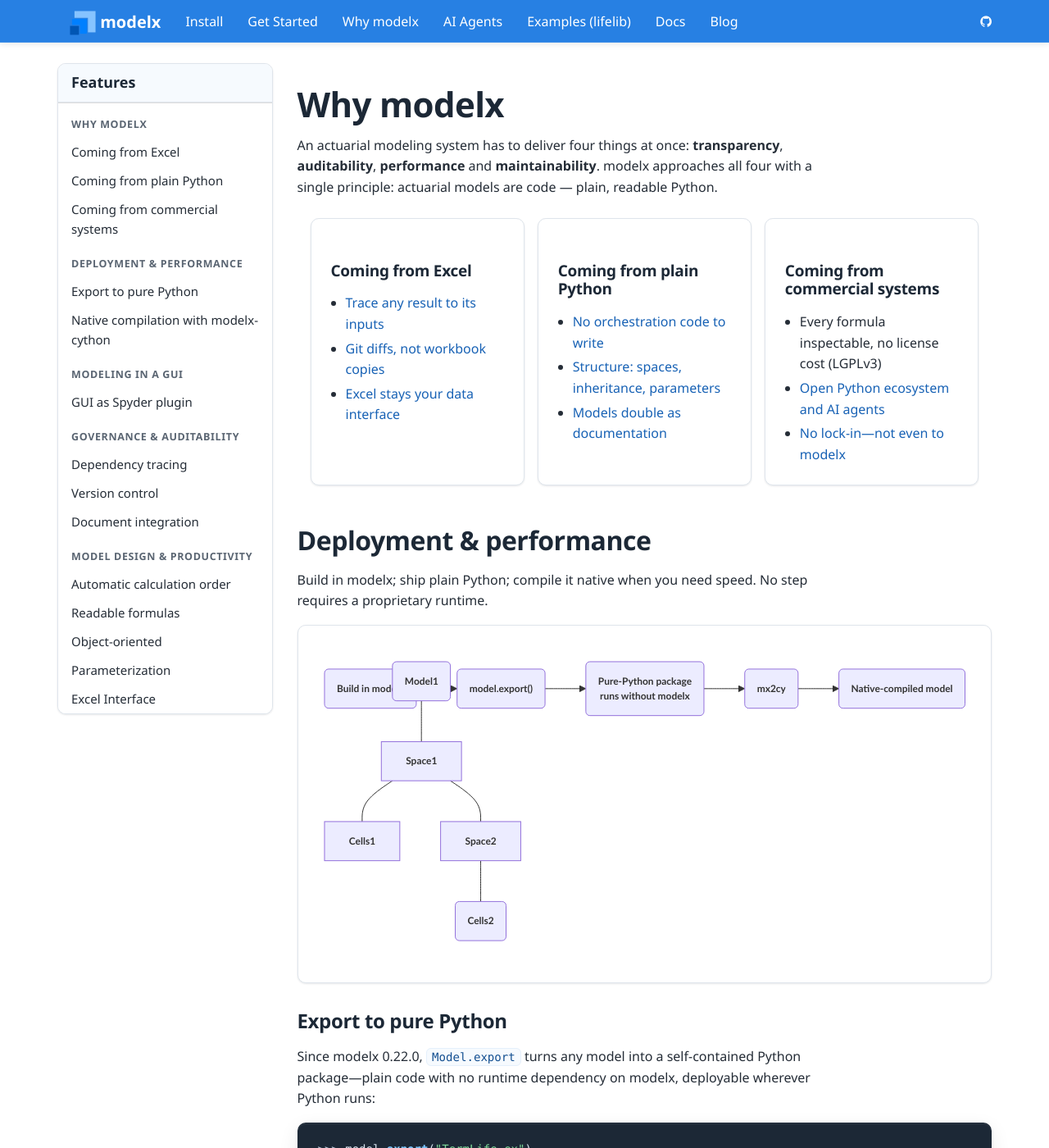
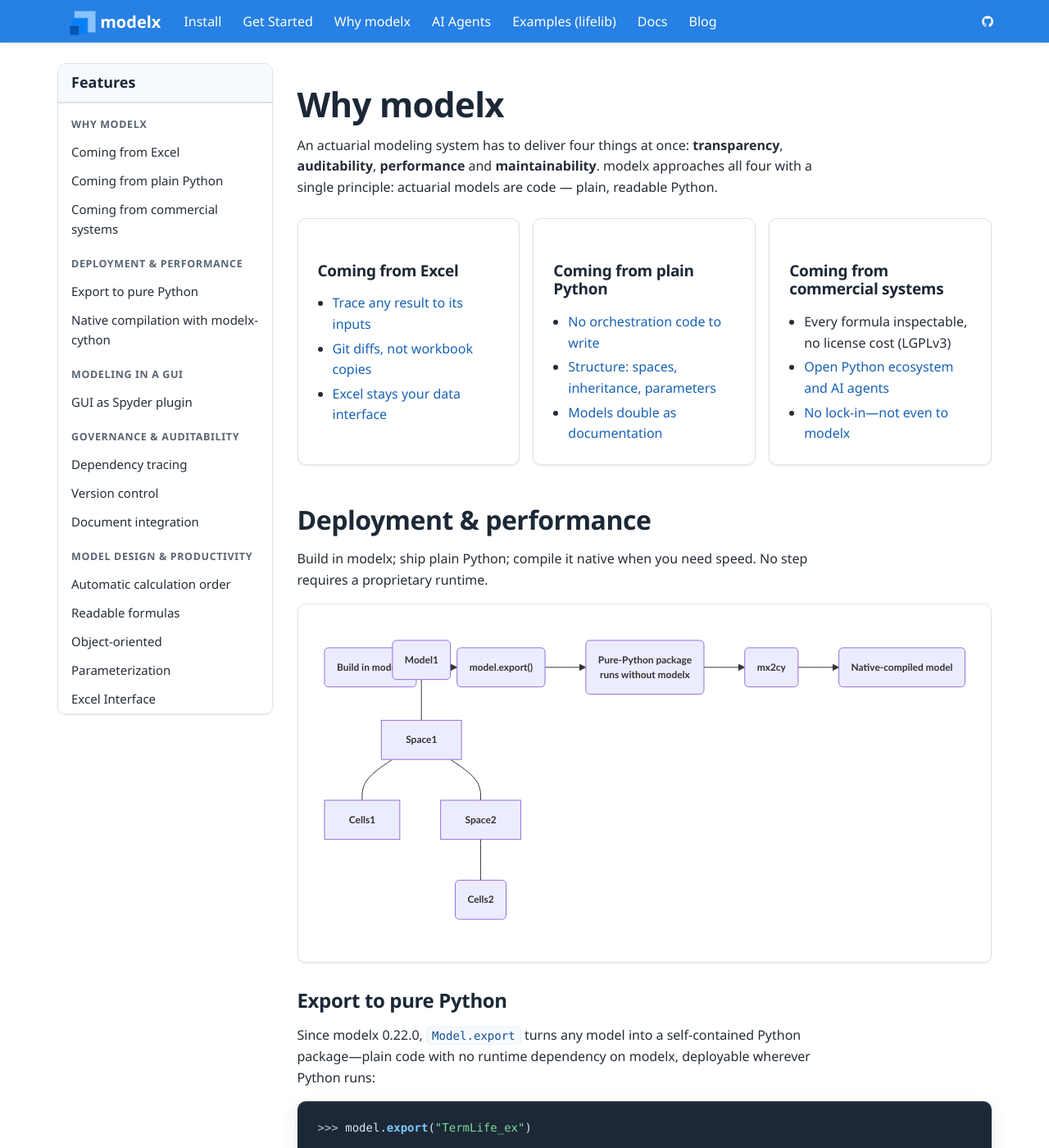
Before and after one commit to fumitoh/modelx-site, a Jekyll site: the page built from features.md, in a window 1280 px wide and 1400 px high. Shown: the whole window at 82% size. Built offline with Jekyll 4.4.1, drawn with Linux system fonts in a browser that asks for light colours.

Commit message:
Fix review findings: navbar pills, focus rings, docs sidebar, flex clearfix
Adversarial review of the diff surfaced five real defects, all fixed:

- Navbar pill geometry was dead CSS (keyed on a bare .navbar class the
  nav element never carries); rules now key on .navbar-inverse.
- The hover/active pill fills lightened the bar (white text 3.1/2.9:1,
  an AA regression from Cosmo's 5.6:1); they now darken to blue-600/
  blue-700 (6.1:1 and 8.2:1).
- Focus rings replaced native outlines with a 35%-alpha shadow (1.6:1
  non-text contrast); the ring is now a solid two-layer white + blue-600
  indicator, with a blue + white variant on the navbar.
- The docs sidebar's active item rendered ink text on Bootstrap's solid
  blue after the new sidebar color override; active is now an explicit
  readable tint (blue-100 background, blue-700 text).
- Bootstrap .row clearfix pseudo-elements became flex items inside
  .feature-signposts, insetting the cards 16px at both ends; clearfix is
  suppressed. The superseded 40px .video-row rule is removed so the
  token-scale margins actually apply.

Co-Authored-By: Claude Fable 5 <noreply@anthropic.com>

```diff
--- a/css/main.scss
+++ b/css/main.scss
@@ -47,7 +47,10 @@ $mx-radius-lg: 16px;
 $mx-shadow-sm: 0 1px 2px rgba($mx-ink-900, .05), 0 1px 3px rgba($mx-ink-900, .06);
 $mx-shadow-md: 0 2px 4px rgba($mx-ink-900, .04), 0 8px 24px rgba($mx-ink-900, .09);
 $mx-shadow-lg: 0 4px 8px rgba($mx-ink-900, .05), 0 20px 48px rgba($mx-ink-900, .14);
-$mx-focus-ring: 0 0 0 3px rgba($mx-blue, .35);
+// Two-layer ring: the white gap keeps it visible on tinted and dark
+// surfaces, the blue-600 outer layer is 6.1:1 against white (>= 3:1
+// non-text requirement everywhere it appears).
+$mx-focus-ring: 0 0 0 2px #fff, 0 0 0 4px $mx-blue-600;
 
 // --- Layout ----------------------------------------------------------------
 $mx-navbar-height: 52px;
@@ -291,23 +294,26 @@ a {
   box-shadow: inset 0 -1px 0 rgba(#fff, .12), 0 1px 8px rgba($mx-ink-900, .12);
 }
 
-.navbar .navbar-nav > li > a {
+// The nav element carries only the navbar-inverse/-default/-fixed-top
+// variant classes (no bare `navbar` token), so every rule here must be
+// keyed on .navbar-inverse.
+.navbar-inverse .navbar-nav > li > a {
   transition: background-color .12s ease;
 }
 
 // Pill-shaped hover/active states on the expanded bar only; the collapsed
-// (stacked) menu keeps full-width rows.
+// (stacked) menu keeps full-width rows. Fills darken rather than lighten:
+// white 16px text needs a darker blue to stay above AA (white on the base
+// blue is already borderline, and a white-tinted fill would drop it below).
 @media (min-width: $grid-float-breakpoint) {
-  .navbar .navbar-nav > li > a {
+  .navbar-inverse .navbar-nav > li > a {
     padding: 6px 11px;
     margin: (($navbar-height - 37px) / 2) 2px;
     border-radius: $mx-radius-sm;
-  }
 
-  .navbar-inverse .navbar-nav > li > a {
     &:hover,
     &:focus {
-      background-color: rgba(#fff, .16);
+      background-color: $mx-blue-600; // white text 6.1:1
     }
   }
 
@@ -315,7 +321,7 @@ a {
     &,
     &:hover,
     &:focus {
-      background-color: rgba(#fff, .22);
+      background-color: $mx-blue-700; // white text 8.2:1
       font-weight: 600;
     }
   }
@@ -323,7 +329,7 @@ a {
 
 .navbar-inverse .navbar-nav > li > a:focus-visible {
   outline: none;
-  box-shadow: 0 0 0 3px rgba(#fff, .45);
+  box-shadow: 0 0 0 2px $mx-blue, 0 0 0 4px #fff;
 }
 
 // ===========================================================================
@@ -501,6 +507,13 @@ pre:has(> code.language-mermaid) {
   gap: $mx-space-2;
   margin: $mx-space-3 0 $mx-space-2;
 
+  // Bootstrap's .row clearfix pseudo-elements would become zero-width flex
+  // items and pick up their own gap; a flex container needs no clearfix.
+  &:before,
+  &:after {
+    content: none;
+  }
+
   > [class*="col-"] {
     float: none;
     width: auto;
@@ -603,6 +616,17 @@ pre:has(> code.language-mermaid) {
     &:focus {
       background-color: $mx-blue-050;
       color: $mx-blue-600;
+    }
+
+    // Current page in the docs sidebar: tinted instead of Bootstrap's solid
+    // blue, which the color override above would otherwise make unreadable.
+    &.active,
+    &.active:hover,
+    &.active:focus {
+      background-color: $mx-blue-100;
+      border-color: transparent;
+      color: $mx-blue-700;
+      font-weight: 600;
     }
   }
 }
@@ -744,7 +768,3 @@ pre:has(> code.language-mermaid) {
     width: 100%;
     height: 100%;
 }
-.video-row {
-    margin-top: 40px;
-    margin-bottom: 40px;
-}
```
